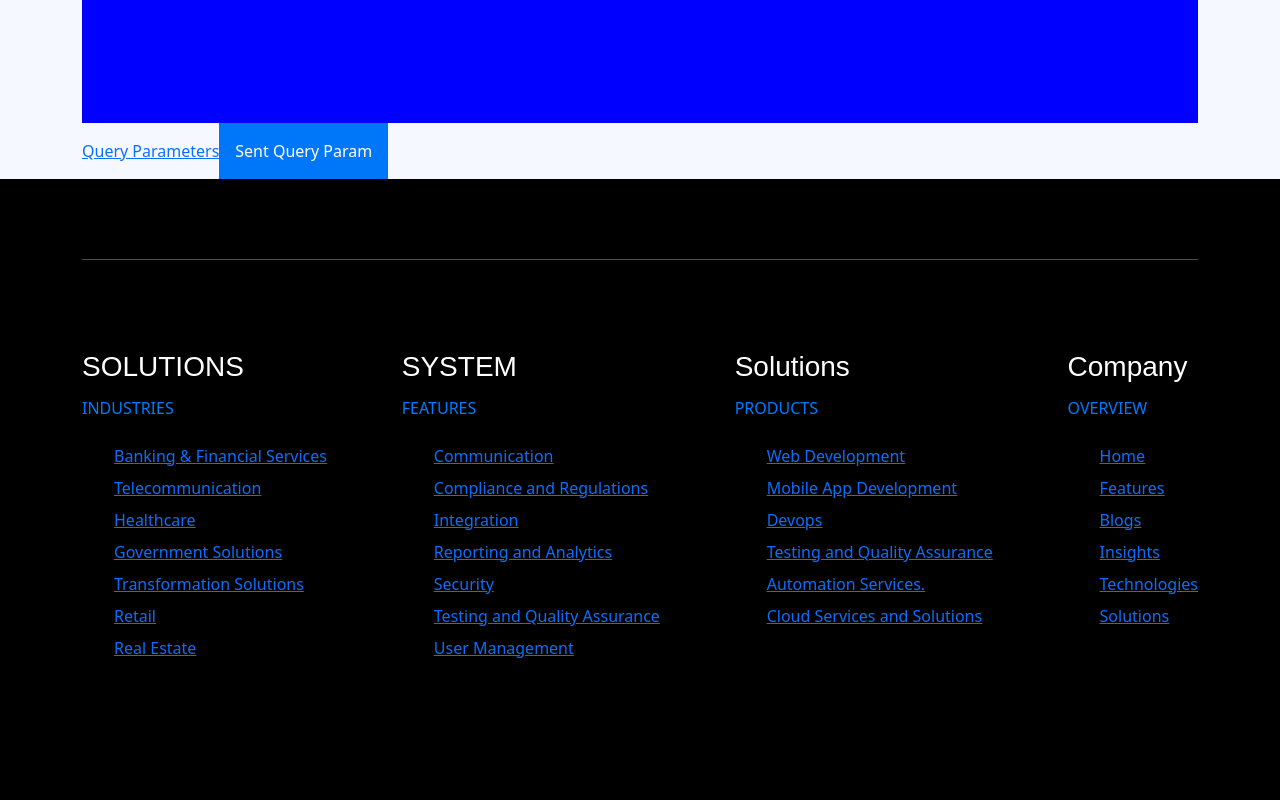
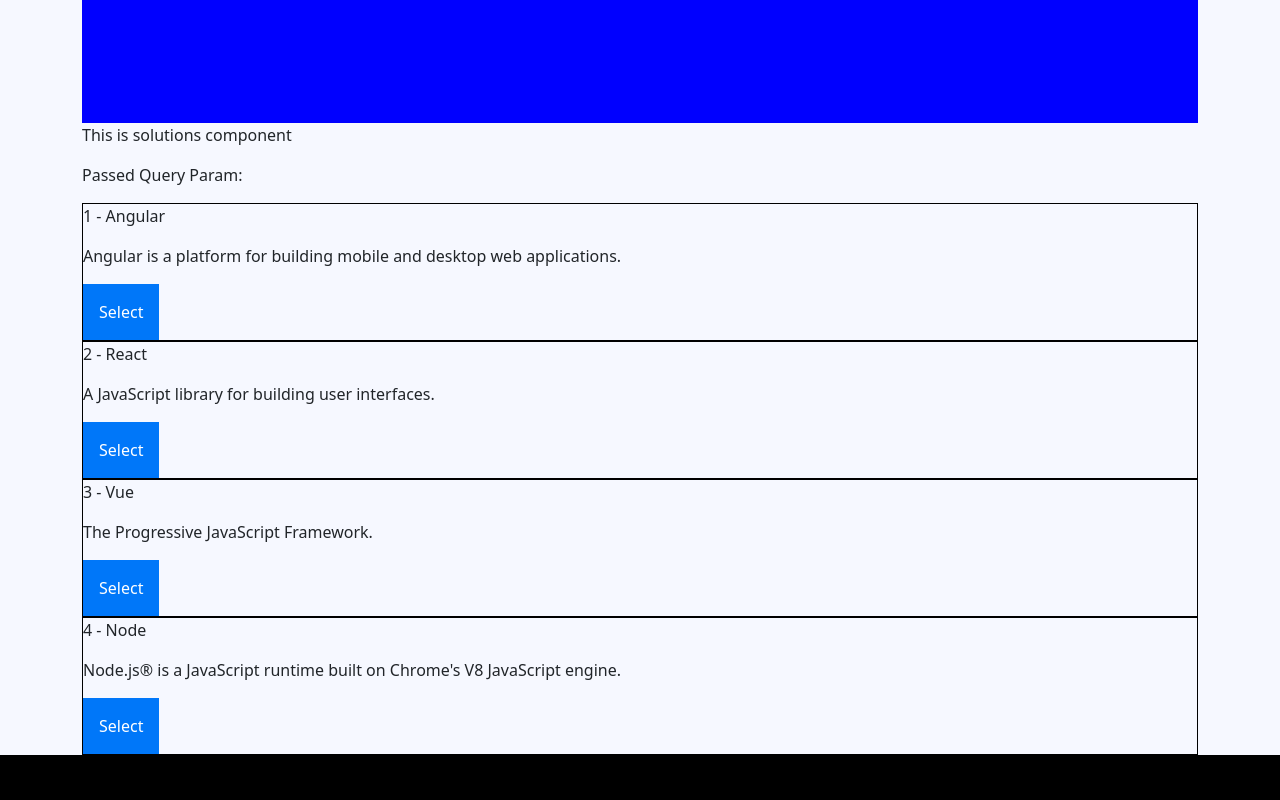
Before and after one commit to ahmedmahmoud321/Angular, an Angular app: page /solutions in a window 1280 px wide. Shown: the part 3500-4300 px from the top of the page. Built offline with nearby package versions, Linux system fonts and the light colour scheme.

Commit message:
implement page of solutions or the home page contains the list of the solutions once one is clicked the whole component replaced with this solution

```diff
--- a/src/app/app/app.component.html
+++ b/src/app/app/app.component.html
@@ -156,11 +156,13 @@
     <router-outlet></router-outlet>
   </div>
 
+  <!-- used to demonstrate how to pass argument or variable to route -->
+  <!--  &lt;!&ndash;   Query Parameters  &ndash;&gt;-->
+  <!--  <a [routerLink]="['/solutions']" [queryParams]="{location: 'France'}">Query Parameters</a>-->
+  <!--  <Button (click)="navigateToQueryParams()">Sent Query Param</Button>-->
 
-  <!--   Query Parameters  -->
-  <a [routerLink]="['/solutions']" [queryParams]="{location: 'France'}">Query Parameters</a>
-  <Button (click)="navigateToQueryParams()">Sent Query Param</Button>
 
+  <app-solutions></app-solutions>
 </div>
 
 
--- /dev/null
+++ b/src/app/models/Solution.ts
@@ -0,0 +1,11 @@
+export class Solution {
+  id: number;
+  name: string;
+  description: string;
+
+  constructor(id: number, name: string, description: string) {
+    this.id = id;
+    this.name = name;
+    this.description = description;
+  }
+}
--- /dev/null
+++ b/src/app/solution/solution.component.html
@@ -0,0 +1,5 @@
+<h1>Solution Details</h1>
+<div *ngIf="solution">
+  <h2>{{ solution.name }}</h2>
+  <p>{{ solution.description }}</p>
+</div>
--- /dev/null
+++ b/src/app/solution/solution.component.ts
@@ -0,0 +1,29 @@
+import {Component, OnInit} from '@angular/core';
+import {SolutionsService} from "../solutions.service";
+import {ActivatedRoute} from "@angular/router";
+import {Solution} from "../models/Solution";
+
+@Component({
+  selector: 'app-solution',
+  templateUrl: './solution.component.html',
+  styleUrls: ['./solution.component.css']
+})
+export class SolutionComponent implements OnInit {
+  solution: Solution | undefined;
+
+
+  constructor(private solutionService: SolutionsService, private activatedRoute: ActivatedRoute) {
+  }
+
+  ngOnInit(): void {
+    this.activatedRoute.params.subscribe(params => {
+      console.log(params['id']);
+      this.solution = this.solutionService.getSolution(Number(params['id']));
+      console.log(this.solution);
+    });
+  }
+
+
+
+
+}
--- /dev/null
+++ b/src/app/solutions.service.ts
@@ -0,0 +1,26 @@
+import { Injectable } from '@angular/core';
+import {Solution} from "./models/Solution";
+
+@Injectable({
+  providedIn: 'root'
+})
+export class SolutionsService {
+
+  constructor() { }
+
+  solutions: Solution[] = [
+    {id: 1, name: 'Angular', description: 'Angular is a platform for building mobile and desktop web applications.'},
+    {id: 2, name: 'React', description: 'A JavaScript library for building user interfaces.'},
+    {id: 3, name: 'Vue', description: 'The Progressive JavaScript Framework.'},
+    {id: 4, name: 'Node', description: 'Node.js® is a JavaScript runtime built on Chrome\'s V8 JavaScript engine.'},
+  ];
+
+  getSolutions(): Solution[] {
+    return this.solutions;
+  }
+
+  getSolution(id: number): Solution | undefined {
+    return this.solutions.find(s => s.id === id);
+  }
+
+}
--- a/src/app/solutions/solutions.component.html
+++ b/src/app/solutions/solutions.component.html
@@ -1,3 +1,10 @@
 <p> This is solutions component</p>
 <p>{{ solutionId }}</p>
-<p>Passed Query Param: {{passedQueryParam}}</p>
+<p>Passed Query Param: {{ passedQueryParam }}</p>
+
+
+<div style="border: 1px solid black" *ngFor="let solution of solutionsService.getSolutions()">
+  <p>{{ solution.id }} - {{ solution.name }}</p>
+  <p>{{ solution.description }}</p>
+  <button (click)="onSelectSolution(solution.id)">Select</button>
+</div>
--- a/src/app/solutions/solutions.component.ts
+++ b/src/app/solutions/solutions.component.ts
@@ -1,5 +1,8 @@
 import {Component, OnDestroy, OnInit} from '@angular/core';
-import {ActivatedRoute} from "@angular/router";
+import {ActivatedRoute, Router} from "@angular/router";
+import {SolutionsService} from "../solutions.service";
+import {Solution} from "../models/Solution";
+
 
 @Component({
   selector: 'app-solutions',
@@ -8,8 +11,12 @@
 })
 export class SolutionsComponent implements OnInit, OnDestroy {
 
-  constructor(private activatedRoute: ActivatedRoute) {
+  constructor(private activatedRoute: ActivatedRoute, private router: Router, protected solutionsService: SolutionsService) {
+
   }
+
+  solutions: Solution[] = [];
+
 
 
   solutionId: any;
@@ -29,6 +36,8 @@
         this.passedQueryParam = queryParam['location'];
       }
     )
+
+
   }
 
   ngOnDestroy(): void {
@@ -36,4 +45,9 @@
   }
 
 
+  onSelectSolution(id: number) {
+    this.router.navigate(['/solution', id])
+
+
+  }
 }
```
Also changed, not shown: src/app/app.module.ts (+7 -4 lines), src/app/solution/solution.component.css (added), 2 other files (tests, documents, lock files or other folders).
